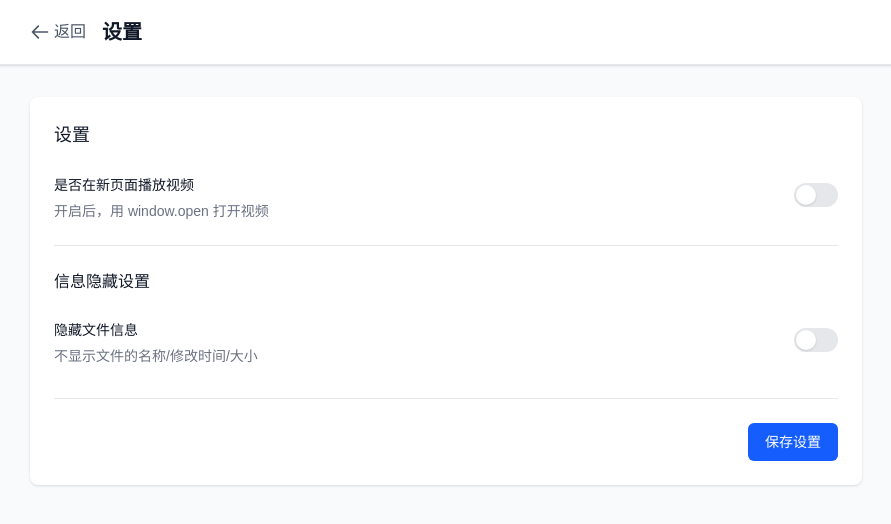
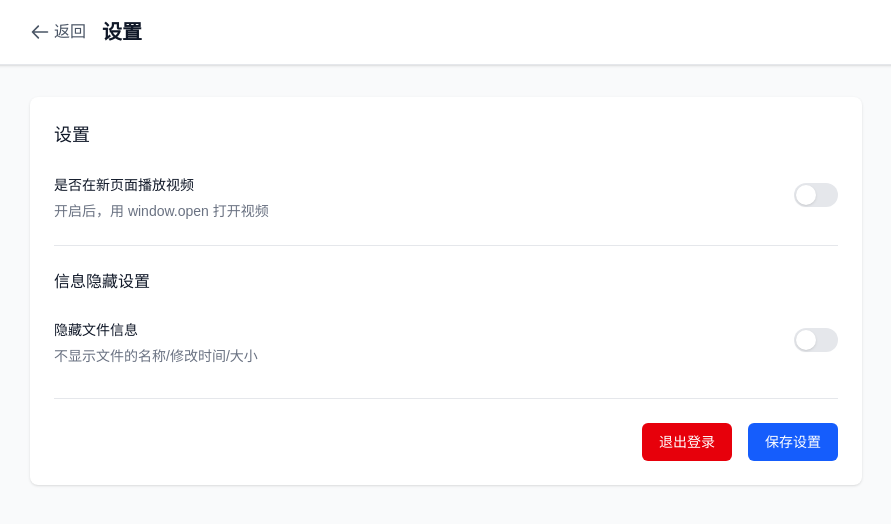
Before and after one commit to 1061186575/view-img, a Next.js app: page /media/settings in a window 1280 px wide. Shown: the top 524 px of the page, without its empty margins (194-1085 px from the left). Built offline with nearby package versions, Linux system fonts and the light colour scheme.

Commit message:
新增登录配置

```diff
--- a/app/api/auth/logout/route.js
+++ b/app/api/auth/logout/route.js
@@ -2,7 +2,7 @@ import { NextResponse } from 'next/server';
 import { AUTH_CONFIG } from '@/lib/auth-config';
 import { destroySession, getSessionCookieOptions } from '@/lib/session';
 
-export async function POST(request) {
+export async function GET(request) {
     await destroySession(request);
 
     const response = NextResponse.json({ success: true });
--- a/app/login/page.js
+++ b/app/login/page.js
@@ -47,9 +47,8 @@ export default function LoginPage() {
     return (
         <main className={styles.loginPage}>
             <section className={styles.loginCard}>
-                <div className={styles.logo}>VI</div>
-                <h1 className={styles.title}>登录媒体预览站</h1>
-                <p className={styles.description}>请输入账号密码后继续访问页面和 API。</p>
+                <h1 className={styles.title}>登录图库</h1>
+                <p className={styles.description}>请输入账号密码后继续访问页面。</p>
 
                 <form className={styles.loginForm} onSubmit={handleSubmit}>
                     <label className={styles.formField}>
--- a/app/login/page.module.css
+++ b/app/login/page.module.css
@@ -4,9 +4,7 @@
     align-items: center;
     justify-content: center;
     padding: 24px;
-    background:
-        radial-gradient(circle at top left, rgba(59, 130, 246, 0.28), transparent 32%),
-        linear-gradient(145deg, #0f172a, #172554 52%, #1e3a8a);
+    background: radial-gradient(circle at 0 0, #3b82f647, #0000 32%), linear-gradient(145deg, #0f172a, #c3d1ff 52%, #1e3a8a);
 }
 
 .loginCard {
--- a/app/media/settings/page.js
+++ b/app/media/settings/page.js
@@ -52,6 +52,28 @@ export default function SettingsPage() {
             setSaving(false);
         }
     };
+
+    const logout = async () => {
+        try {
+            const response = await fetch('/api/auth/logout', {
+                method: 'GET',
+                headers: {
+                    'Content-Type': 'application/json',
+                },
+            });
+
+            if (response.ok) {
+                // 登出成功，重定向到登录页面
+                router.push('/login');
+            } else {
+                // 登出失败，处理错误
+                const errorData = await response.json();
+                showError(errorData.message);
+            }
+        } catch (e) {
+            showError(e.message);
+        }
+    }
 
     // 处理设置更改
     const handleSettingChange = (key, value) => {
@@ -170,13 +192,21 @@ export default function SettingsPage() {
                             </div>
                         </div>
 
-                        {/* 保存按钮 */}
+                        {/* 按钮 */}
                         <div className="mt-8 pt-6 border-t border-gray-200 dark:border-gray-700">
                             <div className="flex justify-end">
                                 <button
+                                    onClick={logout}
+                                    className={`inline-flex items-center px-4 py-2 border border-transparent text-sm font-medium rounded-md text-white ${
+                                        'bg-red-600 hover:bg-red-700 focus:outline-none focus:ring-2 focus:ring-offset-2 focus:ring-red-500'
+                                    } transition-colors`}
+                                >
+                                    退出登录
+                                </button>
+                                <button
                                     onClick={saveSettings}
                                     disabled={saving}
-                                    className={`inline-flex items-center px-4 py-2 border border-transparent text-sm font-medium rounded-md text-white ${
+                                    className={`ml-4 inline-flex items-center px-4 py-2 border border-transparent text-sm font-medium rounded-md text-white ${
                                         saving
                                             ? 'bg-gray-400 cursor-not-allowed'
                                             : 'bg-blue-600 hover:bg-blue-700 focus:outline-none focus:ring-2 focus:ring-offset-2 focus:ring-blue-500'
```
Also changed, not shown: 2 other files (tests, documents, lock files or other folders).
